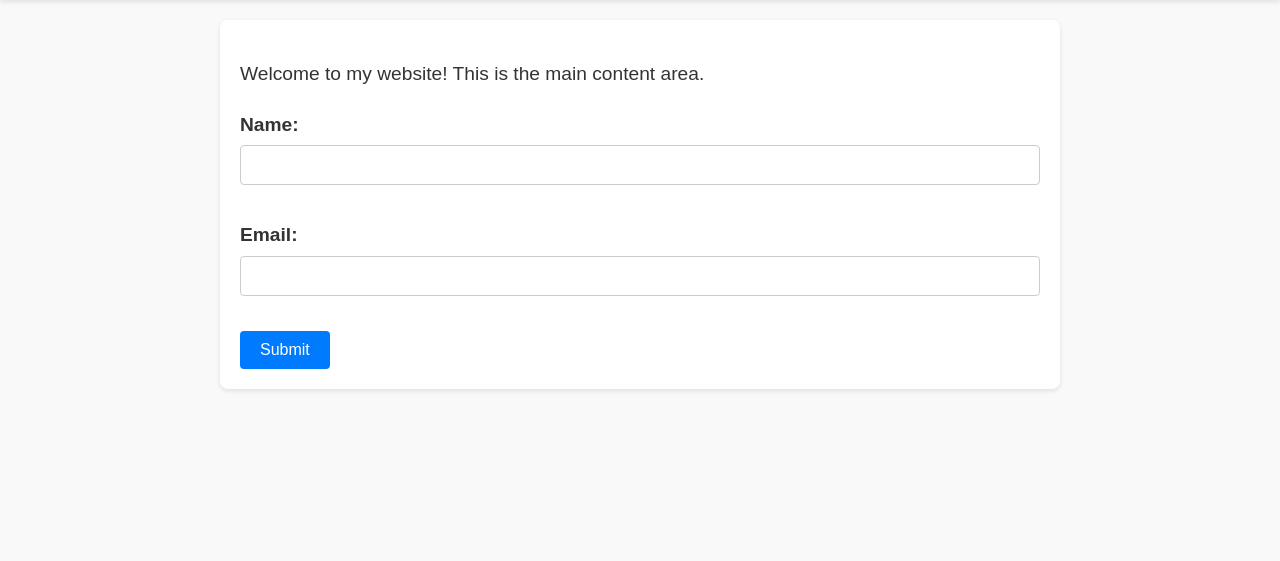
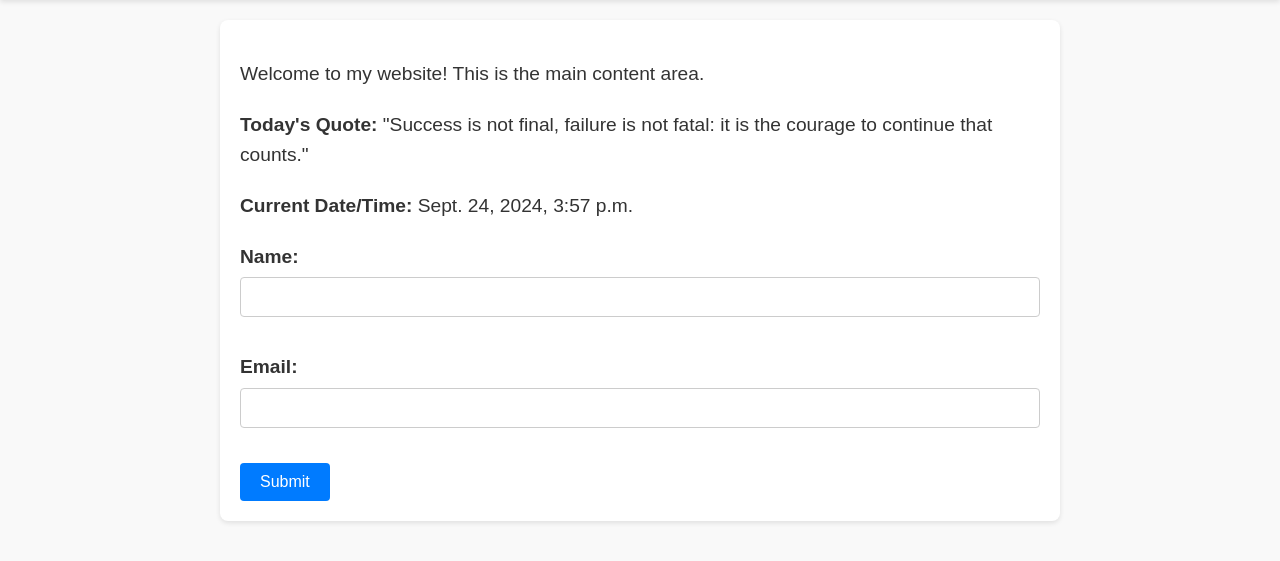
Before and after one commit to kksain/My_Web_Page, a Django app: page / in a window 1280 px wide. Shown: the part 150-711 px from the top of the page. Run offline with Django 5.2, Linux system fonts and the light colour scheme.

Commit message:
Dynamic content views add

```diff
--- a/my_app/templates/home.html
+++ b/my_app/templates/home.html
@@ -138,6 +138,8 @@
 
     <main>
         <p>Welcome to my website! This is the main content area.</p>
+        <p><strong>Today's Quote:</strong> "{{ quote }}"</p>
+        <p><strong>Current Date/Time:</strong> {{ current_datetime }}</p>
 
         <form action="/submit" method="POST">
             {% csrf_token %}
--- a/my_app/views.py
+++ b/my_app/views.py
@@ -6,10 +6,22 @@ from .models import Submission
 from .forms import UserForm
 
 
-
 def home(request):
+    quotes = [
+        "The only limit to our realization of tomorrow is our doubts of today.",
+        "Do what you can, with what you have, where you are.",
+        "Success is not final, failure is not fatal: it is the courage to continue that counts.",
+        "The harder you work for something, the greater you'll feel when you achieve it."
+    ]
+    random_quote = random.choice(quotes)
+    current_datetime = datetime.now()
     form = UserForm()
-    return render(request, 'home.html', {'form': form})
+    context = {
+        'form': form,
+        'quote': random_quote,
+        'current_datetime': current_datetime
+    }
+    return render(request, 'home.html', context)
 
 
 def submit_form(request):
@@ -28,7 +40,6 @@ def submit_form(request):
     return render(request, 'home.html', {'form': form})
 
 
-
 def view_submissions(request):
     submissions = Submission.objects.all()
     return render(request, 'submissions.html', {'submissions': submissions})
```
